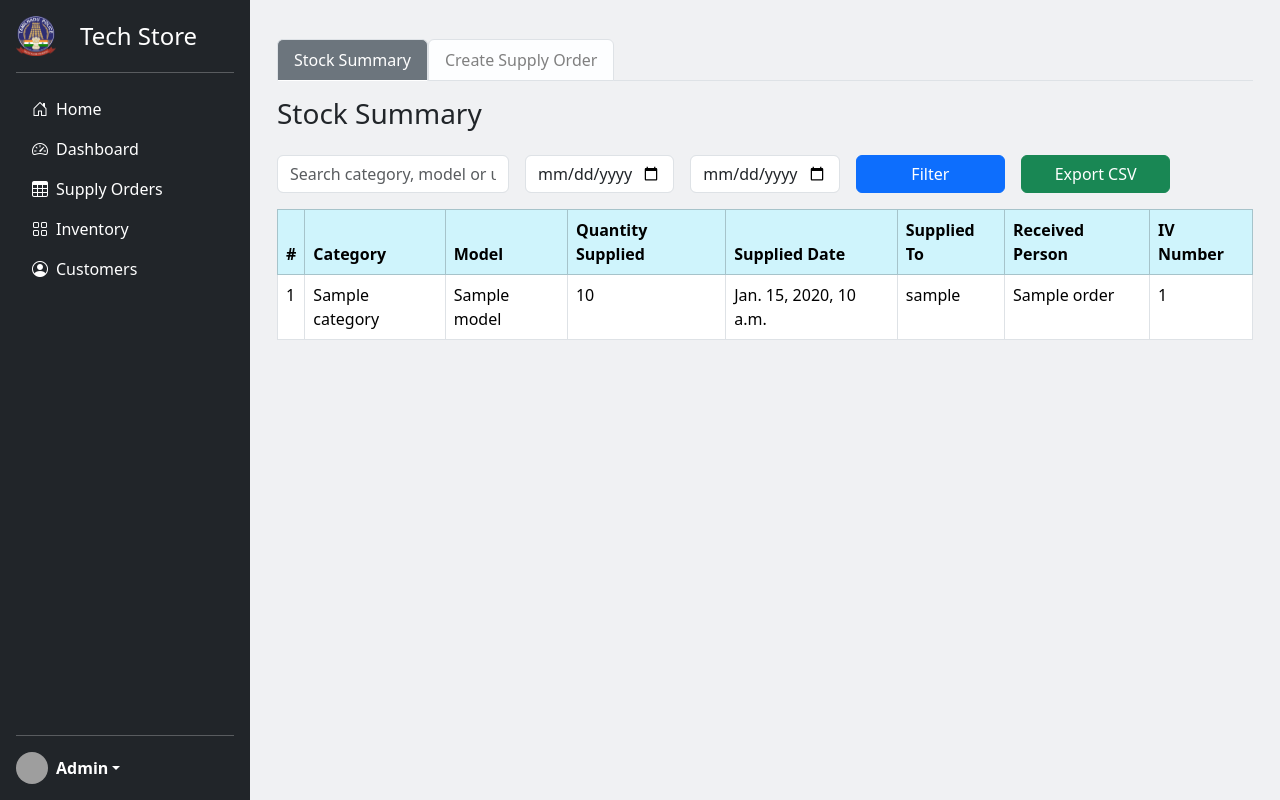
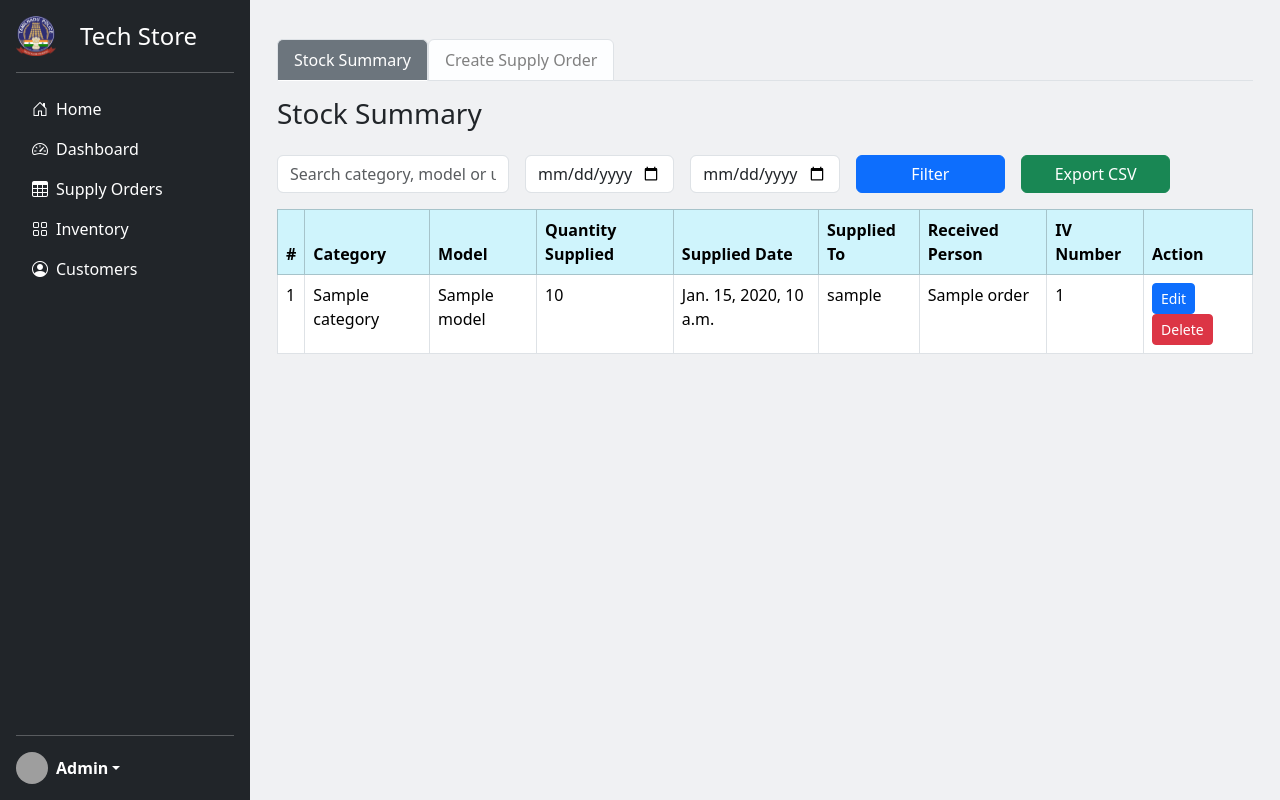
Before and after one commit to rdc-tech49/techstore, a Django app: template storemanagement/techstore/templates/techstore/store_admin_supplyorders.html in a window 1280 px wide. Run offline with Django 3.2, Linux system fonts and the light colour scheme; tables that the repository leaves empty hold one stand-in row (values such as "Sample post"); the template is opened without the code that fills it: values that come from a table or form of the project are taken from there, most other values are stand-ins (such as "Sample title", 1, 10 or a date in 2020); one stand-in notice (Sample message) is shown; grey boxes are pictures that could not be loaded.

Commit message:
added edit button in supplied

```diff
--- a/storemanagement/techstore/templates/techstore/store_admin_supplyorders.html
+++ b/storemanagement/techstore/templates/techstore/store_admin_supplyorders.html
@@ -2,14 +2,6 @@
 {% load static %}
 
 {% block content %}
-
-
-
-
-
-
-
-
 
 <div class="container mt-4">
   <ul class="nav nav-tabs" id="ordersTab" role="tablist">
@@ -24,6 +16,12 @@
   <div class="tab-content mt-3">
     <div class="tab-pane fade show active" id="stock">
       <h3>Stock Summary</h3>
+
+      {% if messages %}
+        {% for message in messages %}
+          <div class="alert alert-{{ message.tags }}">{{ message }}</div>
+        {% endfor %}
+      {% endif %}
       <!-- Filters -->
       <form method="get" class="row g-3 mt-2">
         <div class="col-md-3">
@@ -56,7 +54,7 @@
             <th>Supplied To</th>
             <th>Received Person</th>
             <th>IV Number</th>
-
+            <th>Action</th>
           </tr>
         </thead>
         <tbody>
@@ -70,6 +68,18 @@
             <td>{{ order.supplied_to.username }}</td>
             <td>{{ order.received_person_name }}</td>
             <td>{{ order.iv_number }}</td>
+            <td>
+              <!-- Edit Button -->
+              <a href="{% url 'store_admin_orders' %}?edit={{ order.id }}#create" class="btn btn-sm btn-primary">Edit</a>
+
+              <!-- Delete Form -->
+              <form method="POST" action="{% url 'delete_supply_order' order.id %}" style="display:inline;">
+                {% csrf_token %}
+                <button type="submit" class="btn btn-sm btn-danger" onclick="return confirm('Are you sure you want to delete this order?');">
+                  Delete
+                </button>
+              </form>
+            </td>
 
           </tr>
           {% empty %}
@@ -82,29 +92,36 @@
     </div>
 
     <div class="tab-pane fade" id="create" role="tabpanel">
-      {% if messages %}
-        {% for message in messages %}
-          <div class="alert alert-{{ message.tags }}">{{ message }}</div>
-        {% endfor %}
-      {% endif %}
+
       <form method="POST">
         {% csrf_token %}
+        <input type="hidden" name="form_type" value="{% if edit_order %}update_order{% else %}create_order{% endif %}">
+        <input type="hidden" name="edit_id" value="{{ edit_order.id }}" />
         <input type="hidden" name="form_type" value="create_order">
+
+        <input type="hidden" name="form_type" value="{% if edit_order %}edit_order{% else %}create_order{% endif %}">
+        <input type="hidden" name="order_id" value="{{ edit_order.id }}" {% if not edit_order %}disabled{% endif %}>
+
 
         <div class="row mb-3">
           <div class="col">
             <label>Product Category</label>
+            <!-- Category -->
             <select name="category" id="categorySelect" class="form-select" required>
-              <option value="" disabled selected>Select Category</option>
+              <option value="" disabled {% if not edit_order %}selected{% endif %}>Select Category</option>
               {% for cat in categories %}
-                <option value="{{ cat.id }}">{{ cat.name }}</option>
+                <option value="{{ cat.id }}" {% if edit_order and edit_order.category.id == cat.id %}selected{% endif %}>{{ cat.name }}</option>
               {% endfor %}
             </select>
           </div>
           <div class="col">
             <label>Model</label>
             <select name="model" id="modelSelect" class="form-select" required>
-              <option value="" disabled selected>Select Model</option>
+              {% if edit_order %}
+                <option value="{{ edit_order.model.id }}">{{ edit_order.model.model }}</option>
+              {% else %}
+                <option value="" disabled selected>Select Model</option>
+              {% endif %}
             </select>
           </div>
         </div>
@@ -113,12 +130,25 @@
           <div class="col">
             <label for="quantity">Quantity Supplied <span id="availableQuantity" class="text-muted ms-2"></span></label>
             <select name="quantity" id="quantitySelect" class="form-select" required>
-              <option value="">-- Select Model First --</option>
+              {% if edit_order %}
+                {% for i in max_quantity_range %}
+                  <option value="{{ i }}" {% if i == edit_order.quantity_supplied %}selected{% endif %}>{{ i }}</option>
+                {% endfor %}
+              {% else %}
+                <option value="">-- Select Model First --</option>
+              {% endif %}
             </select>
+
+
+    {% comment %} <select name="quantity" id="quantitySelect" class="form-select" required>
+      <option value="">-- Select Model First --</option>
+    </select> {% endcomment %}
+
           </div>
           <div class="col">
             <label>Supplied Date</label>
-            <input type="date" name="supplied_date" class="form-control" required>
+            <input type="date" name="supplied_date" class="form-control" required
+            value="{% if edit_order %}{{ edit_order.supplied_date|date:'Y-m-d' }}{% endif %}">
           </div>
         </div>
 
@@ -129,15 +159,16 @@
               Supplied To
             </label>
             <select name="supplied_to" class="form-select" required>
-              <option value="" disabled selected>Select User</option>
+              <option value="" disabled {% if not edit_order %}selected{% endif %}>Select User</option>
               {% for user in users %}
-                <option value="{{ user.id }}">{{ user.username }}</option>
+                <option value="{{ user.id }}" {% if edit_order and edit_order.supplied_to.id == user.id %}selected{% endif %}>{{ user.username }}</option>
               {% endfor %}
             </select>
           </div>
           <div class="col">
             <label>IV Number</label>
-            <input type="text" name="iv_number" class="form-control" required>
+            <input type="text" name="iv_number" class="form-control" required
+            value="{% if edit_order %}{{ edit_order.iv_number }}{% endif %}">
           </div>
         </div>
 
@@ -145,12 +176,15 @@
 
         <div class="mb-3">
           <label>Received Person Name</label>
-          <input type="text" name="received_person_name" class="form-control" required>
+          <input type="text" name="received_person_name" class="form-control" required
+       value="{% if edit_order %}{{ edit_order.received_person_name  }}{% endif %}">
         </div>
 
 
 
-        <button type="submit" class="btn btn-primary">Create Order</button>
+        <button type="submit" class="btn btn-primary">
+          {% if edit_order %}Update Order{% else %}Create Order{% endif %}
+        </button>
       </form>
     </div>
   </div>
@@ -203,6 +237,17 @@
       }
     });
   </script>
+  <script>
+    // Auto-activate "Create Supply Order" tab if ?edit= is in URL
+    document.addEventListener("DOMContentLoaded", function () {
+      const urlParams = new URLSearchParams(window.location.search);
+      if (urlParams.has('edit')) {
+        const tabTrigger = document.querySelector('#create-tab');
+        const tab = new bootstrap.Tab(tabTrigger);
+        tab.show();
+      }
+    });
+  </script>
 
 </div>
 
--- a/storemanagement/techstore/urls.py
+++ b/storemanagement/techstore/urls.py
@@ -40,6 +40,7 @@ urlpatterns = [
 
     path('get-available-quantity/', views.get_available_quantity, name='get_available_quantity'),
 
+    path('delete-supply-order/<int:order_id>/', views.delete_supply_order, name='delete_supply_order'),
 
 
 ]
```
Also changed, not shown: storemanagement/techstore/views.py (+102 -131 lines).
